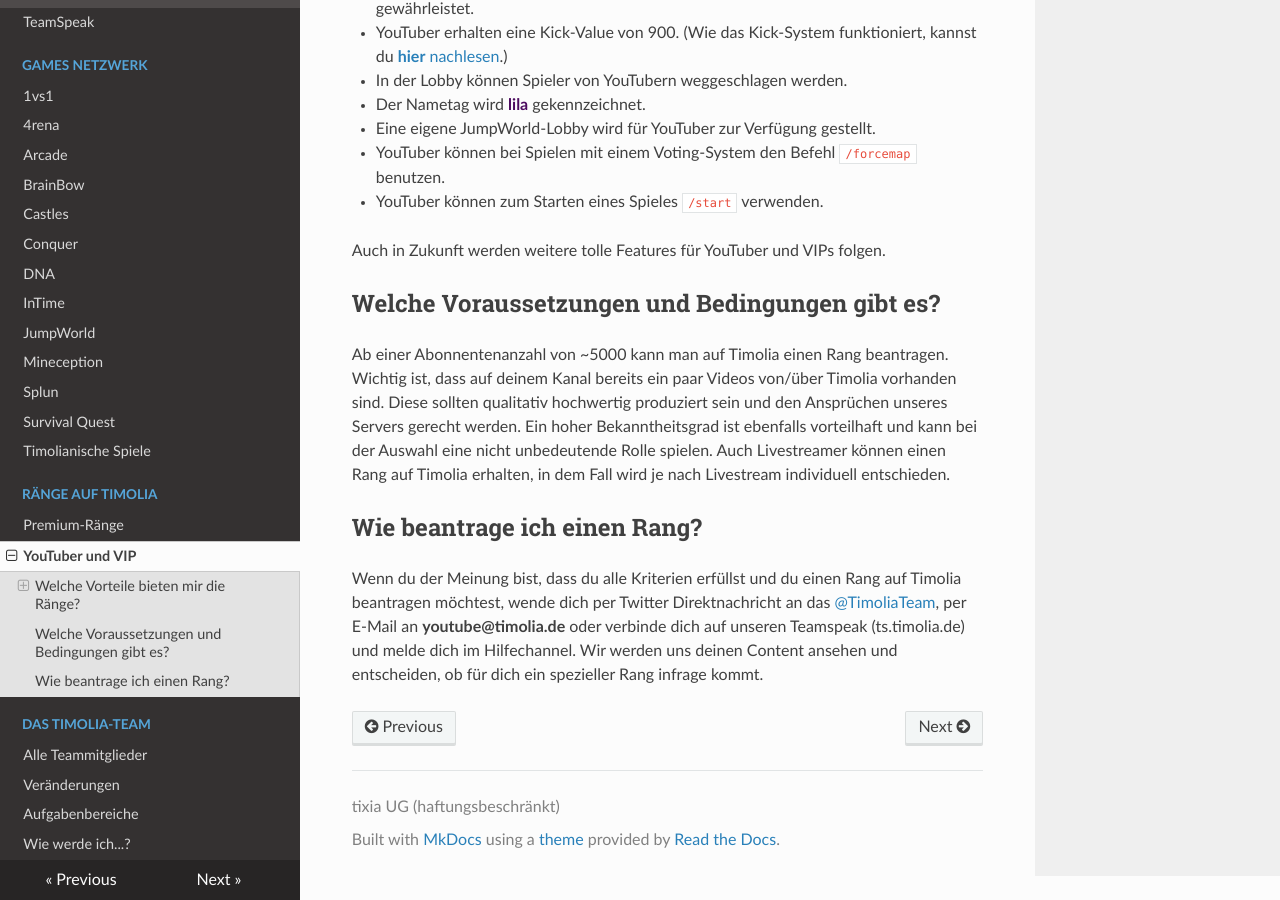
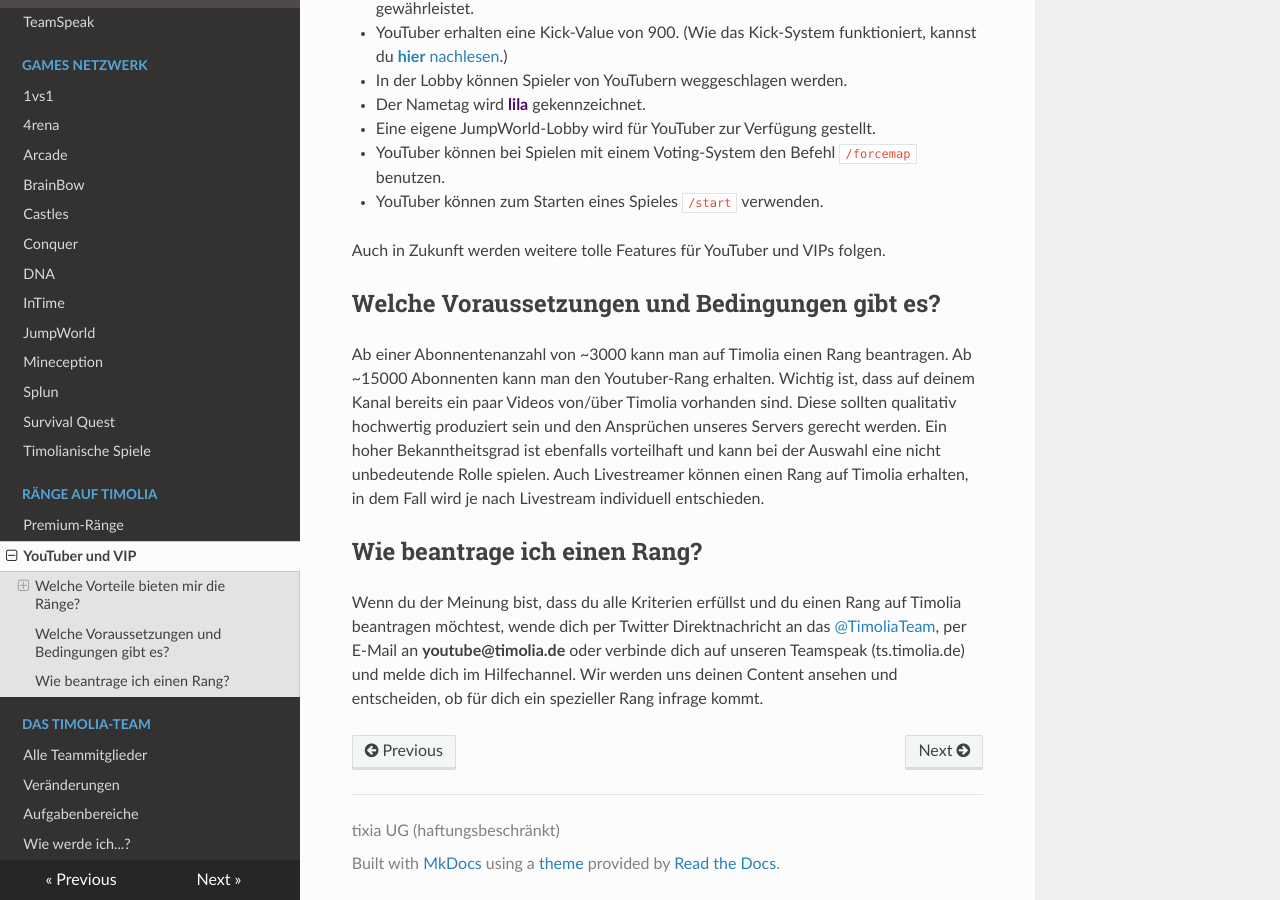
Before and after one commit to TimoliaDE/HowTo, an MkDocs documentation site: the page built from docs/ranks/youtube.md, in a window 1280 px wide and 900 px high, scrolled down 539 px. Built offline with MkDocs 1.6.1, drawn with Linux system fonts in a browser that asks for light colours; nearby versions of some CDN libraries; old or Windows-style settings are respelled for this version of MkDocs.

Commit message:
Update youtube.md

```diff
--- a/docs/ranks/youtube.md
+++ b/docs/ranks/youtube.md
@@ -21,7 +21,7 @@
 Auch in Zukunft werden weitere tolle Features für YouTuber und VIPs folgen.
 
 ## Welche Voraussetzungen und Bedingungen gibt es?
-Ab einer Abonnentenanzahl von ~5000 kann man auf Timolia einen Rang beantragen. Wichtig ist, dass auf deinem Kanal bereits ein paar Videos von/über Timolia vorhanden sind.
+Ab einer Abonnentenanzahl von ~3000 kann man auf Timolia einen Rang beantragen. Ab ~15000 Abonnenten kann man den Youtuber-Rang erhalten. Wichtig ist, dass auf deinem Kanal bereits ein paar Videos von/über Timolia vorhanden sind.
 Diese sollten qualitativ hochwertig produziert sein und den Ansprüchen unseres Servers gerecht werden. Ein hoher Bekanntheitsgrad ist ebenfalls vorteilhaft und kann bei der Auswahl
 eine nicht unbedeutende Rolle spielen. Auch Livestreamer können einen Rang auf Timolia erhalten, in dem Fall wird je nach Livestream individuell entschieden.
 
```
